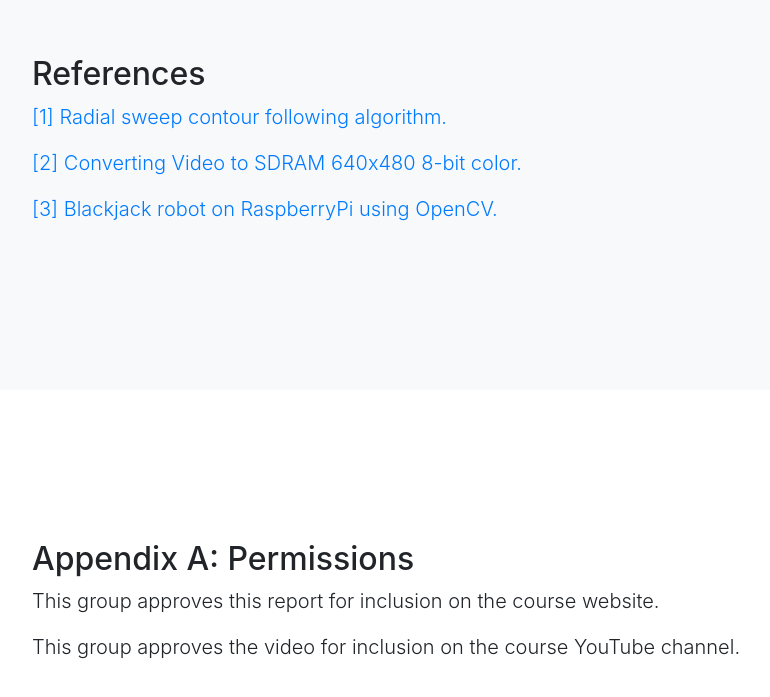
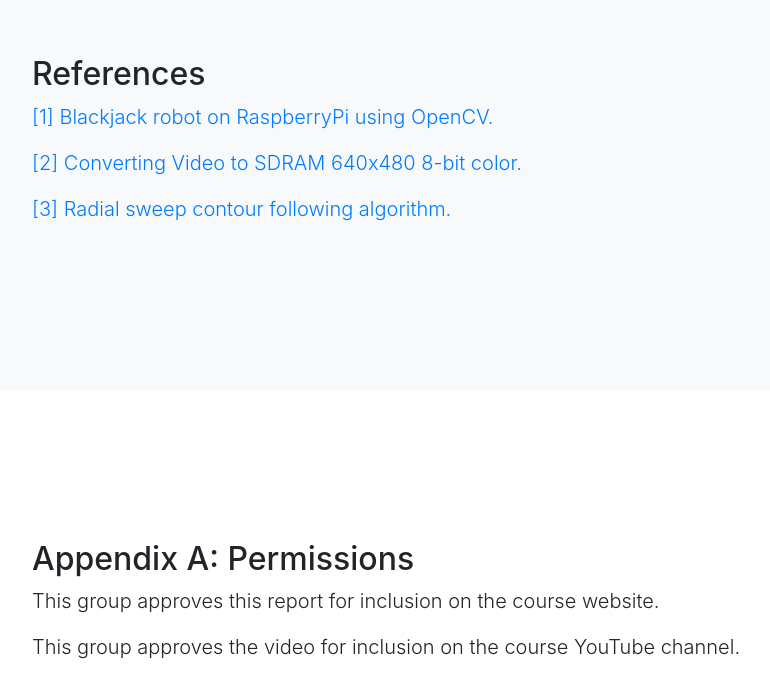
Before and after one commit to vaidehigarg/ece5760_website, a website with bundled scripts: page index.html in a window 1280 px wide. Shown: the part 3235-3932 px from the top of the page, without its empty margins (53-823 px from the left). Built offline with nearby package versions, Linux system fonts and the light colour scheme.

Commit message:
update references

```diff
--- a/index.html
+++ b/index.html
@@ -134,9 +134,10 @@
         <div class="row">
           <div class="col-lg-12 mx-auto">
             <h2>References</h2>
-            <p class="lead"><a href="http://www.mdpi.com/1424-8220/16/3/353/htm">[1] Radial sweep contour following algorithm.</a></p>
+            <p class="lead"><a href="https://hackaday.io/project/27639-rainman-20-blackjack-robot">[1] Blackjack robot on RaspberryPi using OpenCV.</a></p>
             <p class="lead"><a href="https://people.ece.cornell.edu/land/courses/ece5760/DE1_SOC/HPS_peripherials/univ_pgm_computer.index.html">[2] Converting Video to SDRAM 640x480 8-bit color.</a></p>
-            <p class="lead"><a href="https://hackaday.io/project/27639-rainman-20-blackjack-robot">[3] Blackjack robot on RaspberryPi using OpenCV.</a></p>
+
+            <p class="lead"><a href="http://www.mdpi.com/1424-8220/16/3/353/htm">[3] Radial sweep contour following algorithm.</a></p>
           </div>
         </div>
       </div>
```
